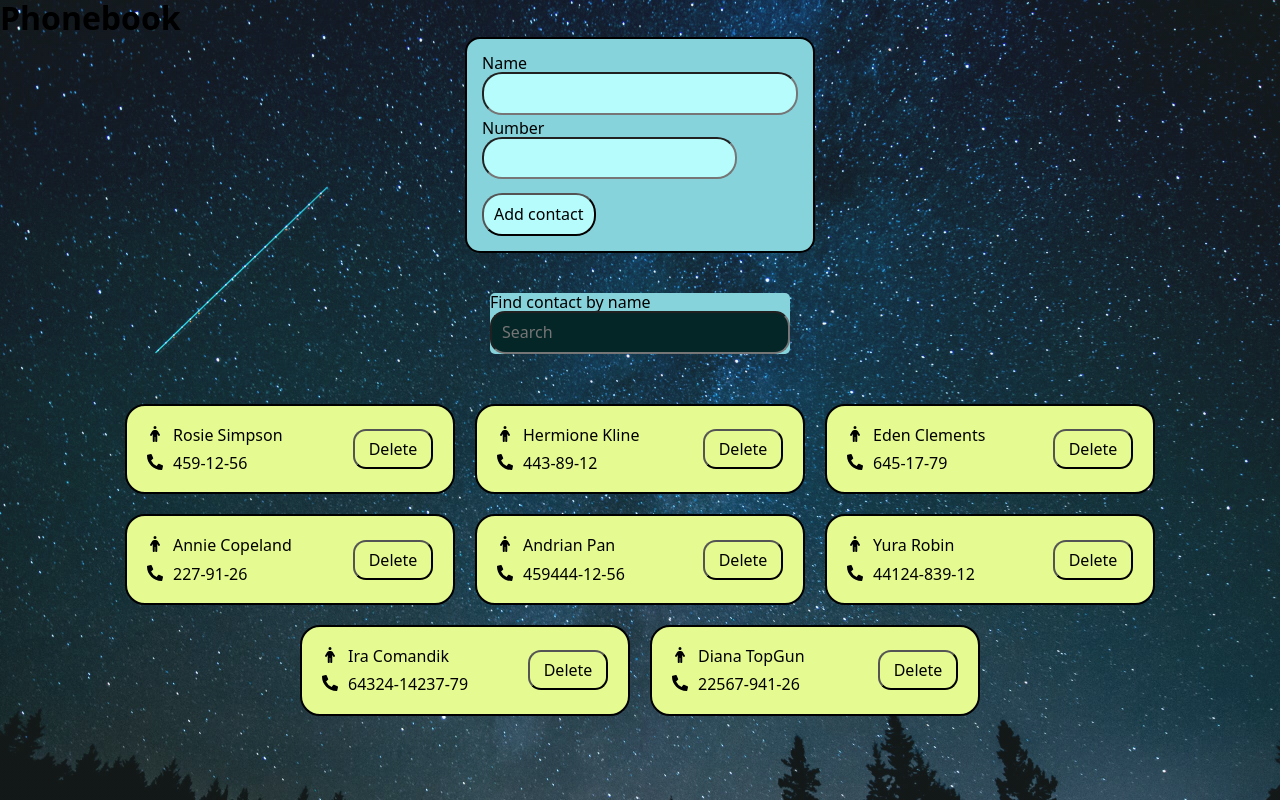
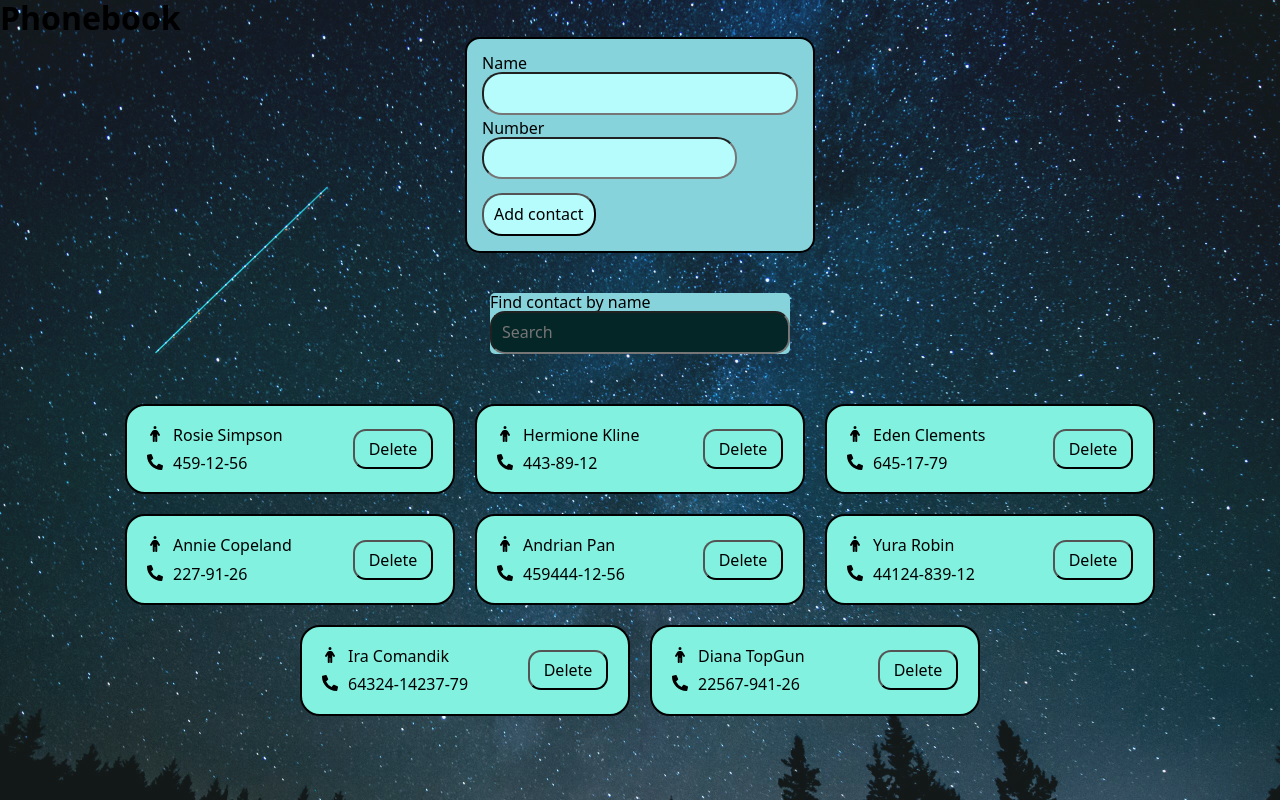
Before and after one commit to Masenko2604/goit-react-hw-06, a React (Vite) app: page / in a window 1280 px wide. Built offline with nearby package versions, Linux system fonts and the light colour scheme.

Commit message:
Update Contact.module.css

```diff
--- a/src/components/Contact/Contact.module.css
+++ b/src/components/Contact/Contact.module.css
@@ -4,7 +4,7 @@
   width: 330px;
   border: 2px solid black;
   border-radius: 20px;
-  background-color: rgb(229, 250, 145);
+  background-color: rgb(130, 241, 223);
 }
 
 .information {
```
